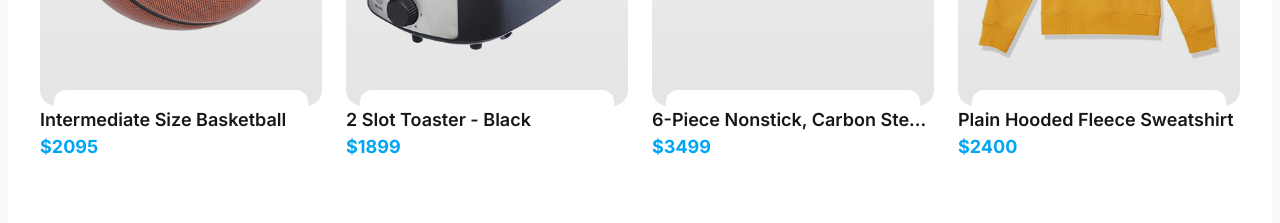
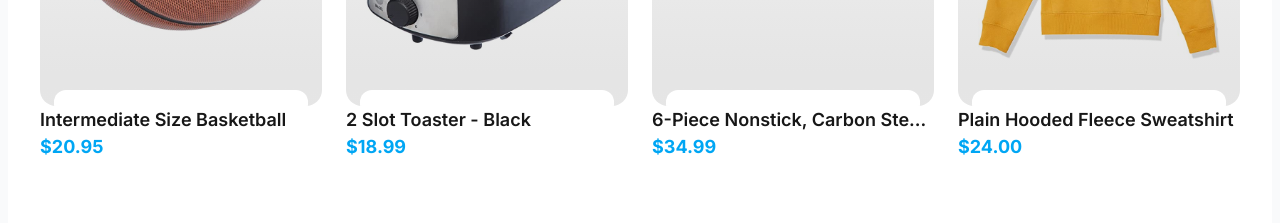
Before and after one commit to dev-dabid/next-ecommerce, a Next.js app: page / in a window 1280 px wide. Shown: the part 1960-2183 px from the top of the page. Built offline with nearby package versions, Linux system fonts and the light colour scheme.

Commit message:
fix: format price display in TrendCard using formattedPrice utility

```diff
--- a/src/app/(home)/TrendCard.tsx
+++ b/src/app/(home)/TrendCard.tsx
@@ -1,4 +1,5 @@
 import { Product } from "@/types/types";
+import { formattedPrice } from "../lib/utils/money";
 import Image from "next/image";
 import Model from "@/images/backpack.jpg";
 
@@ -29,7 +30,7 @@ const TrendCard = ({ product }: TrendCardProps) => {
           {name}
         </p>
         <p className="text-sky-500 font-bold text-[clamp(0.95rem,2vw,1.125rem)]">
-          ${priceCents}
+          ${formattedPrice(priceCents)}
         </p>
       </div>
     </div>
```
